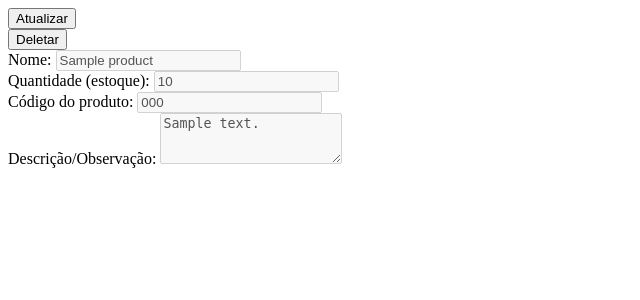
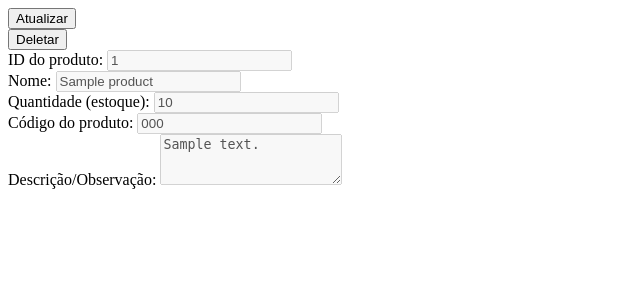
Before and after one commit to dududodedo11/crud_produtos, a PHP site: template app/client/Views/produtos/product.php in a window 1280 px wide. Shown: the top 300 px of the page, without its empty margins (0-640 px from the left). Run offline with PHP 8.4, Linux system fonts and the light colour scheme; the template is opened without the code that fills it: most values are stand-ins (such as "Sample title", 1, 10 or a date in 2020); data that the repository does not hold is empty.

Commit message:
ID na página de visualizar produto

```diff
--- a/app/client/Views/produtos/product.php
+++ b/app/client/Views/produtos/product.php
@@ -33,6 +33,11 @@ use Client\Helpers\CSRF;
                 <form>
                     <div class="">
                         <div class="mb-3">
+                            <label for="idProduct">ID do produto:</label>
+                            <input type="number" name="id" id="idProduct" class="form-control" value="<?php echo $data['product']['id'] ?>" disabled>
+                        </div>
+
+                        <div class="mb-3">
                             <label for="nameProduct">Nome:</label>
                             <input type="text" name="name" id="nameProduct" class="form-control" value="<?php echo $data['product']['name'] ?>" disabled>
                         </div>
```
Also changed, not shown: 1 other file.
